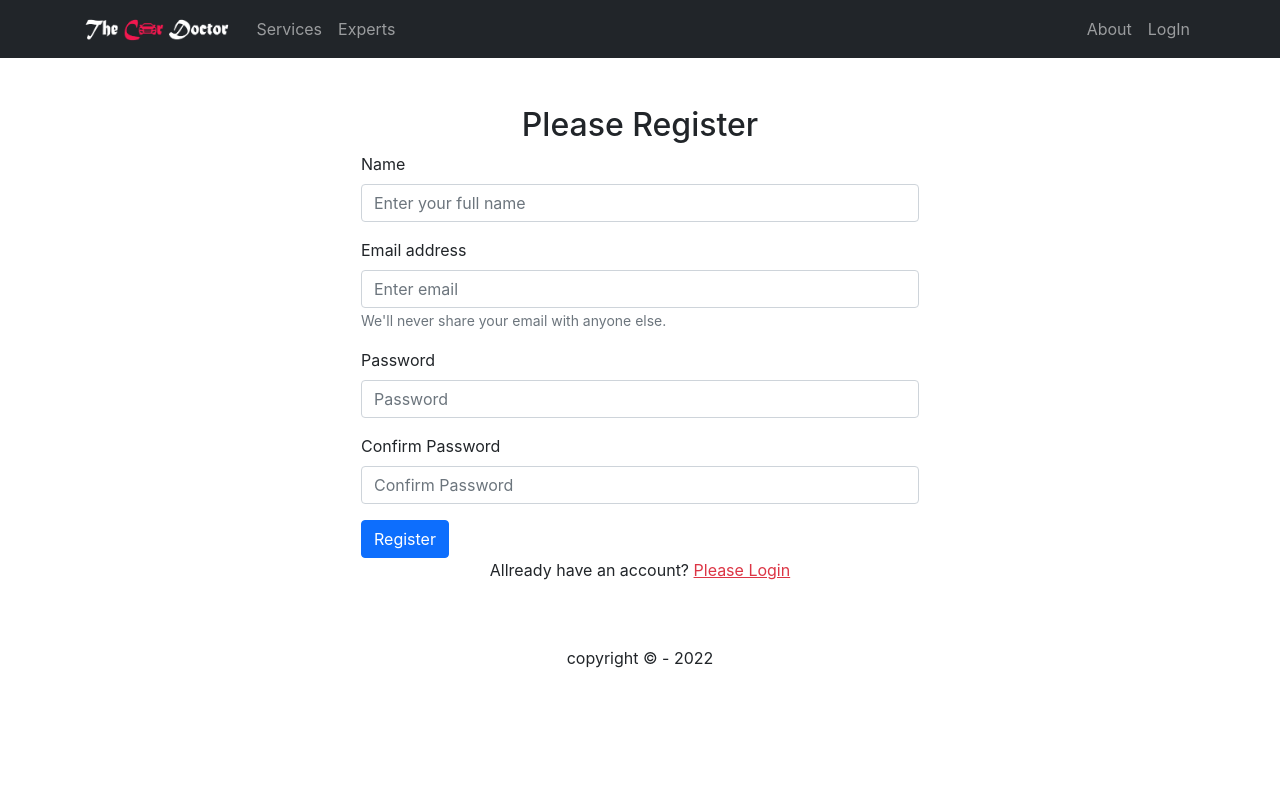
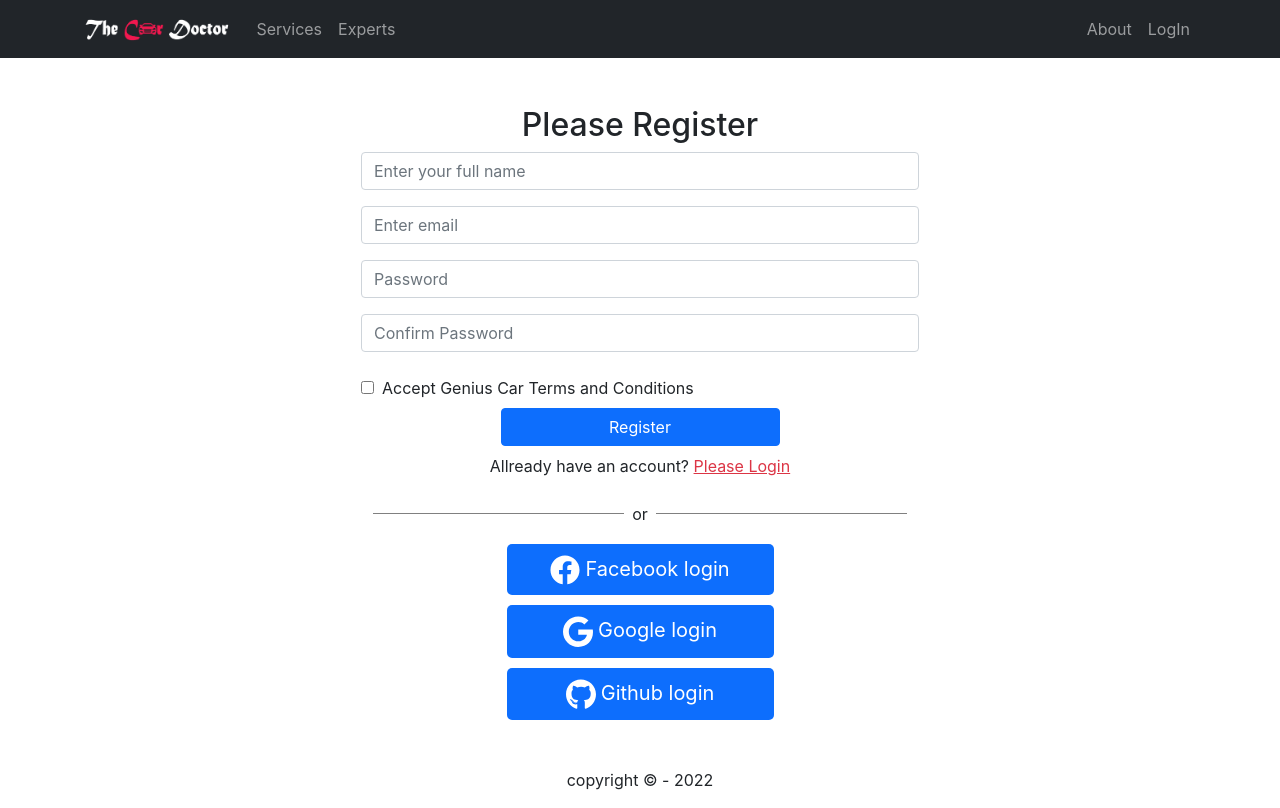
Before and after one commit to rhshuvo44/genius-car-service, a React (Create React App) app: page /register in a window 1280 px wide. Built offline with nearby package versions, Linux system fonts and the light colour scheme; no server answers.

Commit message:
social login button

```diff
--- a/src/Pages/Login/Login/Login.js
+++ b/src/Pages/Login/Login/Login.js
@@ -1,12 +1,14 @@
 import React, { useRef } from "react";
 import { Button, Form } from "react-bootstrap";
+import { useSendPasswordResetEmail, useSignInWithEmailAndPassword } from "react-firebase-hooks/auth";
 import { Link, useLocation, useNavigate } from "react-router-dom";
-import { useSignInWithEmailAndPassword } from "react-firebase-hooks/auth";
 import auth from "../../../firebase.init";
+import SocialLogin from "../SocialLogin/SocialLogin";
 
 const Login = () => {
   const [signInWithEmailAndPassword, user] =
     useSignInWithEmailAndPassword(auth);
+    const [sendPasswordResetEmail] = useSendPasswordResetEmail(auth);
   const navigate = useNavigate();
   const emailRef = useRef("");
   const passwordRef = useRef("");
@@ -22,29 +24,31 @@
     const password = passwordRef.current.value;
     signInWithEmailAndPassword(email, password);
   };
+  const restPassword=async()=>{
+    const email = emailRef.current.value;
+    await sendPasswordResetEmail(email);
+    alert('Sent email');
+  }
   return (
     <div className="container py-5">
-      <h2>Please Login</h2>
+      <h2 className="mb-3">Please Login</h2>
       <Form
         className="w-50 mx-auto"
         onSubmit={handleSubmit}
         style={{ textAlign: "left" }}
       >
         <Form.Group className="mb-3" controlId="formBasicEmail">
-          <Form.Label>Email address</Form.Label>
+
           <Form.Control
             ref={emailRef}
             type="email"
             placeholder="Enter email"
             required
           />
-          <Form.Text className="text-muted">
-            We'll never share your email with anyone else.
-          </Form.Text>
         </Form.Group>
 
         <Form.Group className="mb-3" controlId="formBasicPassword">
-          <Form.Label>Password</Form.Label>
+
           <Form.Control
             ref={passwordRef}
             type="password"
@@ -52,19 +56,24 @@
             required
           />
         </Form.Group>
-        <Form.Group className="mb-3" controlId="formBasicCheckbox">
-          <Form.Check type="checkbox" label="Check me out" />
-        </Form.Group>
-        <Button variant="primary" type="submit">
+        <Button variant="primary" className="w-50 d-block mx-auto mb-2" type="submit">
           Login
         </Button>
       </Form>
+      <p>
+        Forget Password?{" "}
+        <Link to="/login" onClick={restPassword} className="text-primary">
+          Rest Password
+        </Link>
+      </p>
       <p>
         New to Genius Car?{" "}
         <Link to="/register" className="text-danger">
           Please Register
         </Link>
       </p>
+
+      <SocialLogin/>
     </div>
   );
 };
--- a/src/Pages/Login/Register/Register.js
+++ b/src/Pages/Login/Register/Register.js
@@ -3,6 +3,7 @@
 import { useCreateUserWithEmailAndPassword } from 'react-firebase-hooks/auth';
 import { Link, useNavigate } from "react-router-dom";
 import auth from "../../../firebase.init";
+import SocialLogin from "../SocialLogin/SocialLogin";
 
 const Register = () => {
   const [
@@ -27,7 +28,7 @@
         style={{ textAlign: "left" }}
       >
         <Form.Group className="mb-3" controlId="formBasicName">
-          <Form.Label>Name</Form.Label>
+
           <Form.Control
             type="text"
             name="name"
@@ -36,20 +37,17 @@
           />
         </Form.Group>
         <Form.Group className="mb-3" controlId="formBasicEmail">
-          <Form.Label>Email address</Form.Label>
+
           <Form.Control
             type="email"
             name="email"
             placeholder="Enter email"
             required
           />
-          <Form.Text className="text-muted">
-            We'll never share your email with anyone else.
-          </Form.Text>
         </Form.Group>
 
         <Form.Group className="mb-3" controlId="formBasicPassword">
-          <Form.Label>Password</Form.Label>
+
           <Form.Control
             type="password"
             name="password"
@@ -58,7 +56,7 @@
           />
         </Form.Group>
         <Form.Group className="mb-3" controlId="formBasicConfirmPassword">
-          <Form.Label>Confirm Password</Form.Label>
+
           <Form.Control
             type="password"
             name="confirmPassword"
@@ -66,7 +64,9 @@
             required
           />
         </Form.Group>
-        <Button variant="primary" type="submit">
+        <input type="checkbox" name="terms" id="terms" />
+        <label htmlFor="terms" className="m-2">Accept Genius Car Terms and Conditions</label>
+        <Button variant="primary" className="w-50 d-block mx-auto mb-2" type="submit">
           Register
         </Button>
       </Form>
@@ -76,6 +76,7 @@
           Please Login
         </Link>
       </p>
+      <SocialLogin/>
     </div>
   );
 };
--- /dev/null
+++ b/src/Pages/Login/SocialLogin/SocialLogin.css
@@ -0,0 +1,24 @@
+.social-line{
+    width: 50%;
+    height: 1px;
+    background-color: gray;
+    margin: 0 auto;
+}
+.social-btn{
+    display: flex;
+    flex-direction: column;
+    align-items: center;
+
+}
+.login-btn{
+    border: none;
+    margin-top: 10px;
+    width: 50%;
+    padding: 10px 20px;
+    font-size: 20px;
+    border-radius: 5px;
+    color: #fff;
+}
+.login-btn span{
+    margin-left: 5px;
+}
--- /dev/null
+++ b/src/Pages/Login/SocialLogin/SocialLogin.js
@@ -0,0 +1,46 @@
+import React from "react";
+import { useSignInWithFacebook, useSignInWithGithub, useSignInWithGoogle } from "react-firebase-hooks/auth";
+import auth from "../../../firebase.init";
+import "./SocialLogin.css";
+
+const SocialLogin = () => {
+    const [signInWithGoogle] = useSignInWithGoogle(auth);
+    const [signInWithGithub] = useSignInWithGithub(auth);
+    const [signInWithFacebook] = useSignInWithFacebook(auth);
+  return (
+    <div className="container w-50 mx-auto">
+      <div className="d-flex align-items-center">
+        <div className="social-line"></div>
+        <p className="m-2">or</p>
+        <div className="social-line"></div>
+      </div>
+      <div className="social-btn">
+        <button onClick={()=>signInWithFacebook()} className="login-btn bg-primary">
+          <svg
+            fill="#fff"
+            width="30px"
+            xmlns="http://www.w3.org/2000/svg"
+            viewBox="0 0 512 512"
+          >
+            <path d="M504 256C504 119 393 8 256 8S8 119 8 256c0 123.78 90.69 226.38 209.25 245V327.69h-63V256h63v-54.64c0-62.15 37-96.48 93.67-96.48 27.14 0 55.52 4.84 55.52 4.84v61h-31.28c-30.8 0-40.41 19.12-40.41 38.73V256h68.78l-11 71.69h-57.78V501C413.31 482.38 504 379.78 504 256z" />
+          </svg>
+          <span>Facebook login</span>
+        </button>
+        <button onClick={()=>signInWithGoogle()} className="login-btn bg-primary">
+        <svg
+            fill="#fff"
+            width="30px" xmlns="http://www.w3.org/2000/svg" viewBox="0 0 488 512"><path d="M488 261.8C488 403.3 391.1 504 248 504 110.8 504 0 393.2 0 256S110.8 8 248 8c66.8 0 123 24.5 166.3 64.9l-67.5 64.9C258.5 52.6 94.3 116.6 94.3 256c0 86.5 69.1 156.6 153.7 156.6 98.2 0 135-70.4 140.8-106.9H248v-85.3h236.1c2.3 12.7 3.9 24.9 3.9 41.4z"/></svg>
+          <span>Google login</span>
+        </button>
+        <button onClick={()=>signInWithGithub()} className="login-btn bg-primary">
+        <svg
+            fill="#fff"
+            width="30px" xmlns="http://www.w3.org/2000/svg" viewBox="0 0 496 512"><path d="M165.9 397.4c0 2-2.3 3.6-5.2 3.6-3.3.3-5.6-1.3-5.6-3.6 0-2 2.3-3.6 5.2-3.6 3-.3 5.6 1.3 5.6 3.6zm-31.1-4.5c-.7 2 1.3 4.3 4.3 4.9 2.6 1 5.6 0 6.2-2s-1.3-4.3-4.3-5.2c-2.6-.7-5.5.3-6.2 2.3zm44.2-1.7c-2.9.7-4.9 2.6-4.6 4.9.3 2 2.9 3.3 5.9 2.6 2.9-.7 4.9-2.6 4.6-4.6-.3-1.9-3-3.2-5.9-2.9zM244.8 8C106.1 8 0 113.3 0 252c0 110.9 69.8 205.8 169.5 239.2 12.8 2.3 17.3-5.6 17.3-12.1 0-6.2-.3-40.4-.3-61.4 0 0-70 15-84.7-29.8 0 0-11.4-29.1-27.8-36.6 0 0-22.9-15.7 1.6-15.4 0 0 24.9 2 38.6 25.8 21.9 38.6 58.6 27.5 72.9 20.9 2.3-16 8.8-27.1 16-33.7-55.9-6.2-112.3-14.3-112.3-110.5 0-27.5 7.6-41.3 23.6-58.9-2.6-6.5-11.1-33.3 2.6-67.9 20.9-6.5 69 27 69 27 20-5.6 41.5-8.5 62.8-8.5s42.8 2.9 62.8 8.5c0 0 48.1-33.6 69-27 13.7 34.7 5.2 61.4 2.6 67.9 16 17.7 25.8 31.5 25.8 58.9 0 96.5-58.9 104.2-114.8 110.5 9.2 7.9 17 22.9 17 46.4 0 33.7-.3 75.4-.3 83.6 0 6.5 4.6 14.4 17.3 12.1C428.2 457.8 496 362.9 496 252 496 113.3 383.5 8 244.8 8zM97.2 352.9c-1.3 1-1 3.3.7 5.2 1.6 1.6 3.9 2.3 5.2 1 1.3-1 1-3.3-.7-5.2-1.6-1.6-3.9-2.3-5.2-1zm-10.8-8.1c-.7 1.3.3 2.9 2.3 3.9 1.6 1 3.6.7 4.3-.7.7-1.3-.3-2.9-2.3-3.9-2-.6-3.6-.3-4.3.7zm32.4 35.6c-1.6 1.3-1 4.3 1.3 6.2 2.3 2.3 5.2 2.6 6.5 1 1.3-1.3.7-4.3-1.3-6.2-2.2-2.3-5.2-2.6-6.5-1zm-11.4-14.7c-1.6 1-1.6 3.6 0 5.9 1.6 2.3 4.3 3.3 5.6 2.3 1.6-1.3 1.6-3.9 0-6.2-1.4-2.3-4-3.3-5.6-2z"/></svg>
+          <span>Github login</span>
+        </button>
+      </div>
+    </div>
+  );
+};
+
+export default SocialLogin;
--- a/src/Pages/Share/Header/Header.jsx
+++ b/src/Pages/Share/Header/Header.jsx
@@ -5,6 +5,7 @@
 import { Link } from 'react-router-dom';
 import auth from '../../../firebase.init';
 import logo from '../../../images/logo.png';
+import './Header'
 
 const Header = () => {
   const [user] = useAuthState(auth);
@@ -24,7 +25,7 @@
     </Nav>
     <Nav>
       <Nav.Link as={Link} to="/about">About</Nav.Link>
-      {user ? <button onClick={handleSignOut}>Sign Out</button>
+      {user ? <button style={{border:'none',backgroundColor:'transparent',color:'GrayText'}} onClick={handleSignOut}>Sign Out</button>
       :<Nav.Link as={Link} to="/login">
         LogIn
       </Nav.Link>}
```
Also changed, not shown: src/Pages/Share/Header/Header.css (added).
